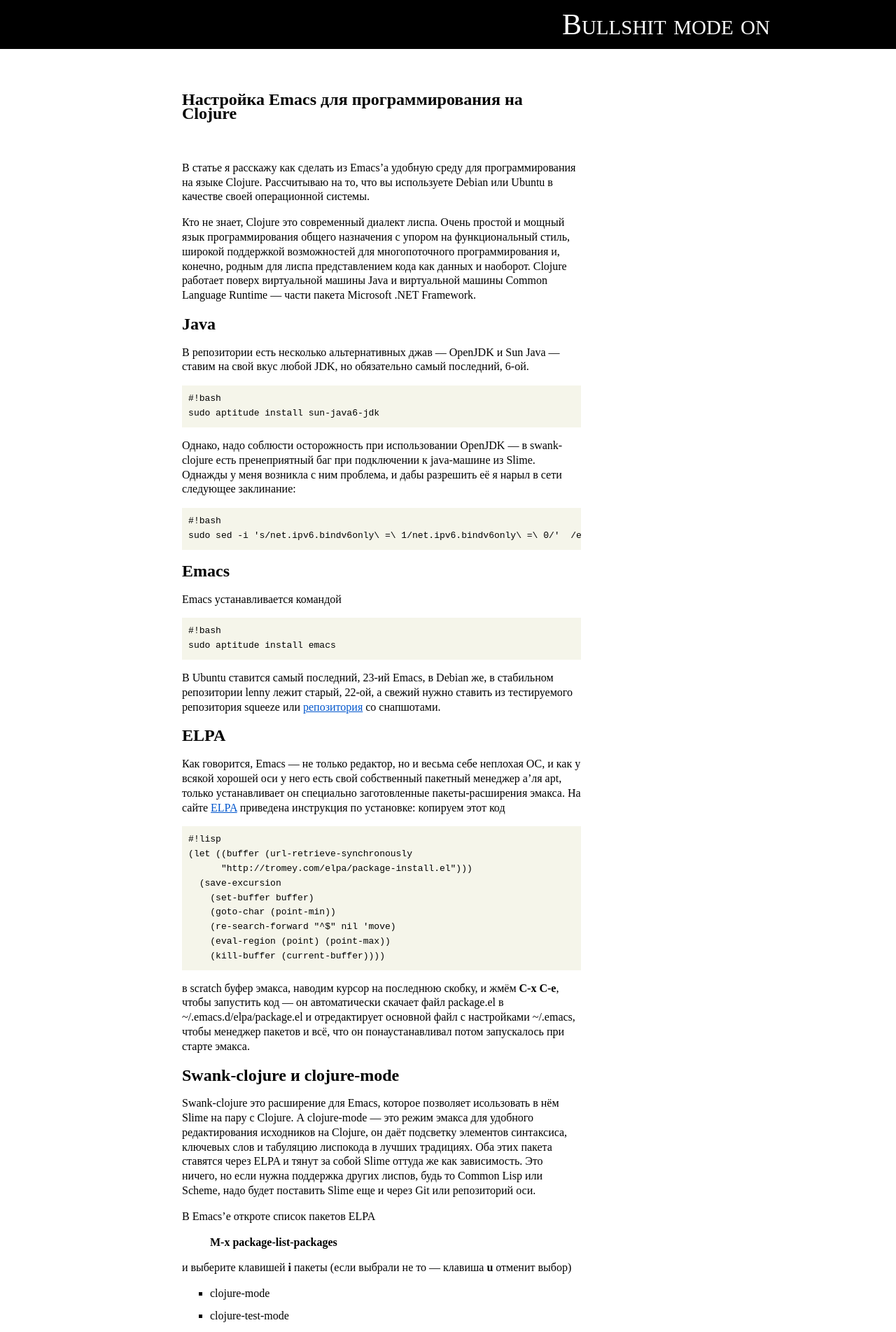
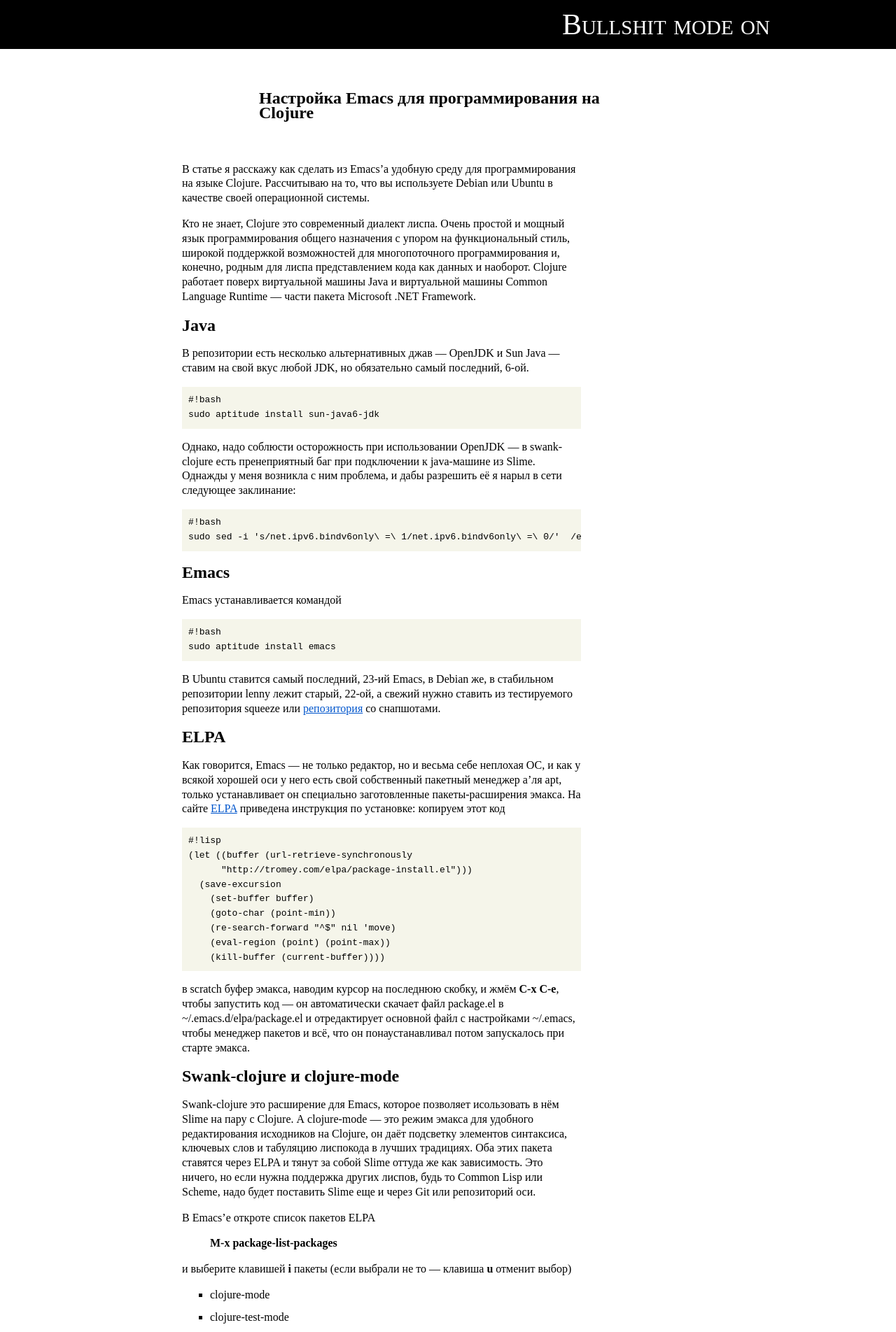
Before and after one commit to zahardzhan/zahardzhan.github.com, a Jekyll site: the page built from _posts/2010-06-27-emacs-clojure-setup.markdown, in a window 1280 px wide. Shown: the top 1904 px of the page at 70% size. Built offline with Jekyll 4.4.1, drawn with Linux system fonts in a browser that asks for light colours.

Commit message:
Post header margin top bottom.

```diff
--- a/_layouts/post.html
+++ b/_layouts/post.html
@@ -1,12 +1,10 @@
 ---
 layout: default
 ---
-<article class="post">
-  <header>
-    <br><br>
+<div class="post">
+  <div class="post header">
     <h1>{{ page.title }}</h1>
-    <br>
-  </header>
+  </div>
 
   {{ content }}
-</article>
+</div>
--- a/css/screen.css
+++ b/css/screen.css
@@ -74,36 +74,16 @@
 div.project h2 {line-height: 1,3em; color: #222; font-weight: normal;}
 div.project a.project.title {text-decoration: none;}
 
-article.post {
-    line-height: 130%;
-    text-align: left;
-    width: 570px;
-    padding-left: 110px;
-}
-article.post header h1 {
-    font-size: 150%;
-}
-article.post p {
-    margin: 1em 0em;
-    line-height: 130%;
-}
-article.post ul {list-style: square outside;}
-article.post li p {
-    margin-top: 0.5em;
-    margin-bottom: 0em;
-}
-article.post li + li {
-    margin-top: 0.7em;
-}
-article.post dt {}
-article.post dd p {
-    margin-top: 0.5em;
-    margin-bottom: 0em;
-}
-article.post dd + dt {
-    margin-top: 0.7em;
-}
-article.post pre, article.post pre.example {
+div.post {line-height: 130%; text-align: left; width: 570px; margin-left: 110px;}
+div.post div.post.header {margin-top: 60px; margin-bottom: 60px;}
+div.post div.post.header h1 {font-size: 150%;}
+div.post p {margin: 1em 0em; line-height: 130%;}
+div.post ul {list-style: square outside;}
+div.post li p {margin-top: 0.5em; margin-bottom: 0em;}
+div.post li + li {margin-top: 0.7em;}
+div.post dd p {margin-top: 0.5em; margin-bottom: 0em;}
+div.post dd + dt {margin-top: 0.7em;}
+div.post pre, div.post pre.example {
     background-color: #F5F5EA;
     padding: 0.7em 0.7em 0.7em;
     overflow: auto;
```
